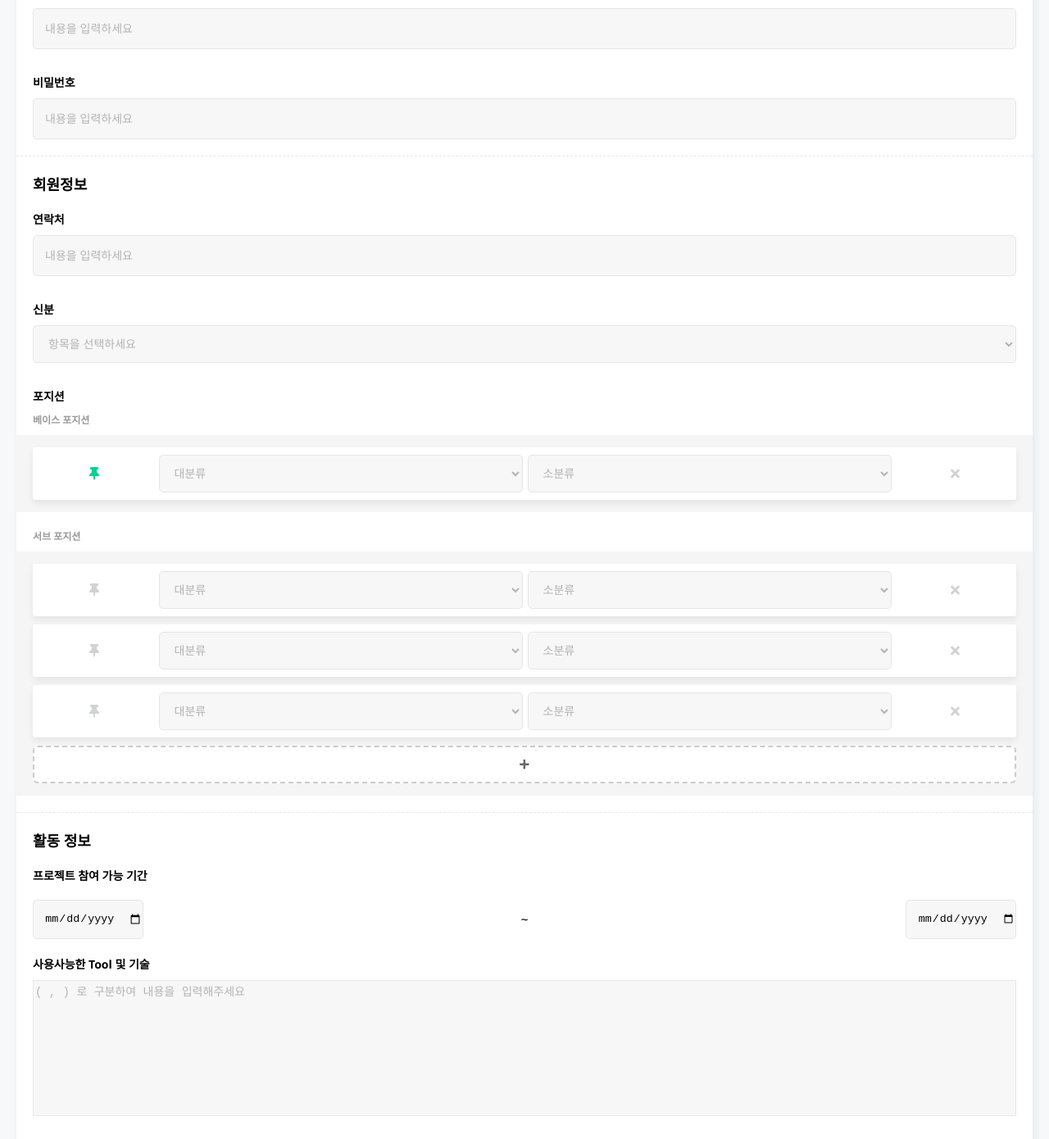
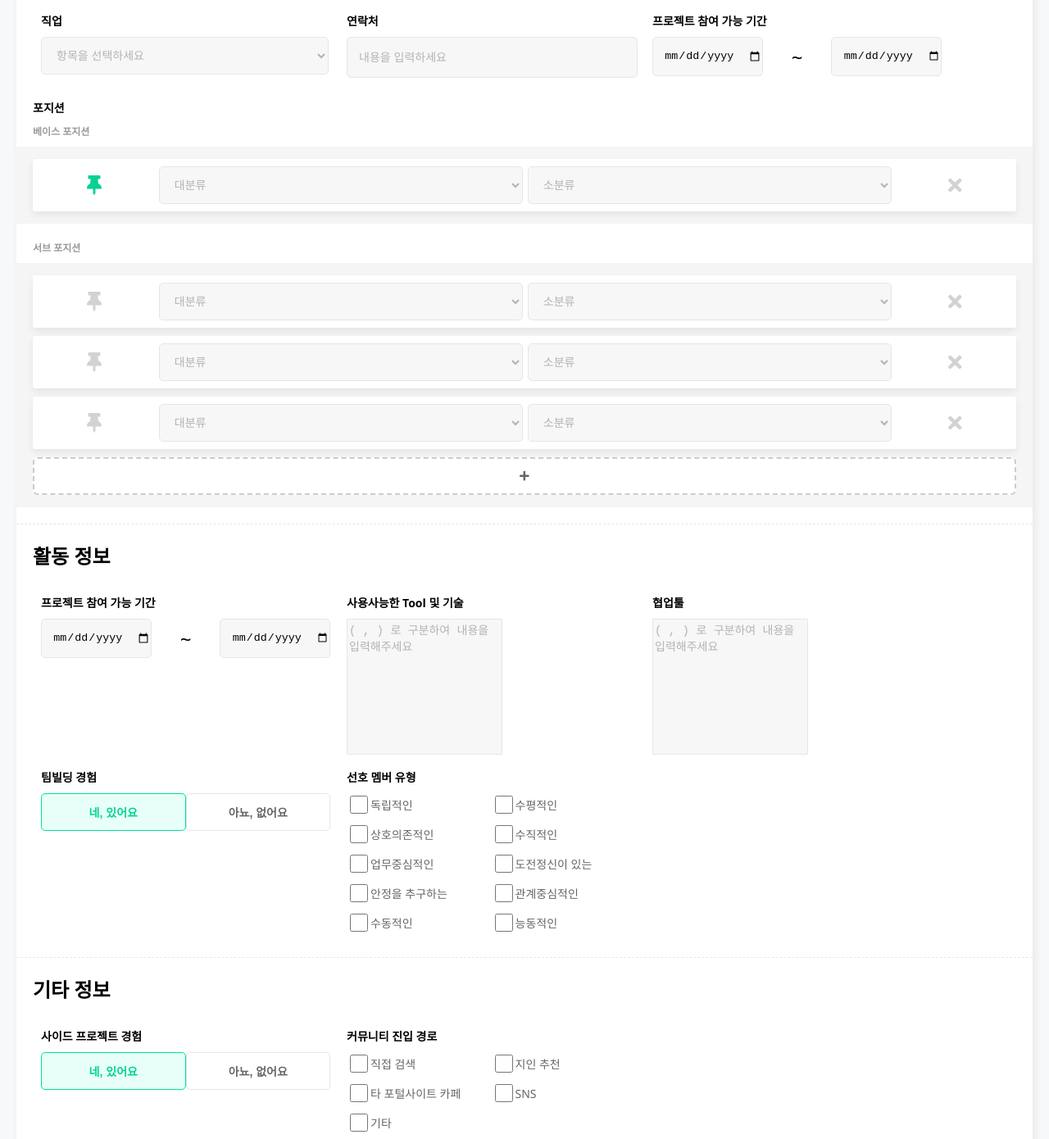
Before and after one commit to stump26/frontend, a React app: page / in a window 1280 px wide. Shown: the part 475-1865 px from the top of the page at 82% size. Built offline with nearby package versions, Linux system fonts and the light colour scheme.

Commit message:
마이페이지 pc화면작업중.

```diff
--- a/public/index.html
+++ b/public/index.html
@@ -3,7 +3,9 @@
 	<head>
 		<meta charset="utf-8" />
 		<link rel="icon" href="%PUBLIC_URL%/favicon.ico" />
-		<meta name="viewport" content="width=device-width, initial-scale=1" />
+		<!-- <meta name="viewport" content="width=device-width, initial-scale=1" /> -->
+		<meta name="viewport" content="width=device-width, minimal-ui, viewport-fit=cover" />
+
 		<meta name="theme-color" content="#000000" />
 		<meta name="description" content="Web site created using create-react-app" />
 		<link
--- a/src/Styles/main.jsx
+++ b/src/Styles/main.jsx
@@ -9,7 +9,7 @@ const viewPortSize = {
 };
 export const device = {
 	mobile: `(max-width: ${viewPortSize.mobile})`,
-	tablet: `(max-width: ${viewPortSize.tablet})`,
+	tablet: `(max-width: ${viewPortSize.laptop})`,
 	laptop: `(min-width: ${viewPortSize.laptop})`,
 	laptopL: `(min-width: ${viewPortSize.laptopL})`,
 	desktop: `(min-width: ${viewPortSize.desktop})`,
@@ -17,7 +17,7 @@ export const device = {
 export const PageHeadSpan = styled.span`
 	position: relative;
 	display: inline-block;
-	width: 100%;
+	width: calc(100% - 14px);
 	font-weight: 900;
 	border-bottom: 1px solid #e6e6e6;
 	@media ${device.tablet} {
@@ -25,6 +25,7 @@ export const PageHeadSpan = styled.span`
 		margin-top: 0.5rem;
 		padding-left: 0.5em;
 		padding-bottom: 1rem;
+		background-color: #ffffff;
 	}
 	@media ${device.laptop} {
 		border-bottom: none;
@@ -39,8 +40,8 @@ export const PageHeadSpan = styled.span`
 
 export const PageBody = styled.div`
 	background-color: #ffffff;
+	padding-top: 20px;
 	@media ${device.laptop} {
-		padding-top: 20px;
 		border-radius: 5px;
 		box-shadow: 3px 6px 10px 0 rgba(0, 0, 0, 0.07);
 	}
@@ -49,20 +50,49 @@ export const PageBody = styled.div`
 export const ContainerFrame = styled.div`
 	display: flex;
 	flex-direction: column;
-	margin: 20px 0;
+	margin-bottom: 20px;
 	border-bottom: 1px dashed #e6e6e6;
 	background-color: #ffffff;
+	@media ${device.laptop} {
+		font-size: 24px;
+	}
+`;
+export const ContainerBody = styled.div`
+	display: flex;
+	flex-direction: column;
+	width: calc(100% - 40px);
+	margin: 0 20px;
+	@media ${device.laptop} {
+		width: fit-content;
+		flex-direction: row;
+		flex-wrap: wrap;
+	}
 `;
 
 export const ContainerTitle = styled.span`
 	margin: 0 20px;
-	margin-bottom: 10px;
+	margin-bottom: 20px;
 	font-size: 18px;
 	font-weight: 900;
+	@media ${device.laptop} {
+		font-size: 24px;
+	}
 `;
 
-export const ContainerSubTitle = styled.span`
-	margin: 10px 20px;
+export const FormField = styled.div`
+	position: relative;
+	width: 100%;
+	margin: ${(props) => props.margin || '0'};
+	margin-bottom: 20px;
+	@media ${device.laptop} {
+		width: 353px;
+		margin: 0 10px;
+	}
+`;
+
+export const ContainerSubTitle = styled.div`
+	display: block;
+	margin: 10px 0;
 	font-size: 14px;
 	font-weight: 900;
 `;
@@ -72,11 +102,9 @@ export const FormTextField = styled.input.attrs(({ placeholder }) => ({
 	placeholder: placeholder || '내용을 입력해주세요',
 }))`
 	position: relative;
-	width: ${(props) => props.width || 'inherit'};
+	width: ${(props) => props.width || 'calc(100% - 20px)'};
 	height: 46px;
 	background-color: #f7f7f7;
-	margin: ${(props) => props.margin || '0 20px'};
-	margin-bottom: 20px;
 	padding-left: 1em;
 	font-size: 14px;
 	border-radius: 5px;
@@ -94,10 +122,14 @@ export const FormTextField = styled.input.attrs(({ placeholder }) => ({
 		background-color: #ffffff;
 		outline: none;
 	}
+
+	@media ${device.laptop} {
+		width: 337px;
+	}
 `;
 
 export const FormSingleSelect = styled.select`
-	width: ${(props) => props.width || '100%'};
+	width: ${(props) => props.width || 'calc(100% - 20px)'};
 	height: ${(props) => props.height || '46px'};
 	background-color: #f7f7f7;
 	font-size: 14px;
@@ -118,14 +150,17 @@ export const FormSingleOption = styled.option`
 export const FormTextArea = styled.textarea.attrs(({ placeholder }) => ({
 	placeholder: placeholder || '( , ) 로 구분하여 내용을 입력해주세요',
 }))`
-	margin: 0 20px;
-	margin-bottom: 20px;
 	min-height: 160px;
 	border-radius: 1px;
 	border: solid 1px #e6e6e6;
 	background-color: #f7f7f7;
 	font-size: 14px;
 	resize: none;
+
+	@media ${device.tablet} {
+		width: 100%;
+	}
+
 	::placeholder {
 		color: #b3b3b3;
 	}
@@ -134,7 +169,6 @@ export const FormTextArea = styled.textarea.attrs(({ placeholder }) => ({
 export const FromGridFrame = styled.div`
 	display: flex;
 	flex-wrap: wrap;
-	margin: 0 20px;
 	margin-bottom: 20px;
 `;
 
@@ -142,6 +176,7 @@ export const FormCheckItem = styled.div`
 	display: flex;
 	flex-basis: 50%;
 	align-items: center;
+	margin-bottom: 8px;
 	font-size: 14px;
 `;
 export const FormCheckbox = styled.input.attrs({
--- a/src/components/MyPage/AccountInfo.jsx
+++ b/src/components/MyPage/AccountInfo.jsx
@@ -1,18 +1,35 @@
 import React from 'react';
-import { ContainerFrame, ContainerTitle, ContainerSubTitle, FormTextField } from 'Styles/main';
+import {
+	ContainerFrame,
+	ContainerTitle,
+	ContainerBody,
+	ContainerSubTitle,
+	FormTextField,
+	FormField,
+} from 'Styles/main';
 
 const AccountInfo = () => {
 	return (
 		<ContainerFrame>
 			<ContainerTitle>계정정보</ContainerTitle>
+			<ContainerBody>
+				<FormField>
 					<ContainerSubTitle>이름</ContainerSubTitle>
 					<FormTextField placeholder="내용을 입력하세요" />
+				</FormField>
+				<FormField>
 					<ContainerSubTitle>이메일</ContainerSubTitle>
 					<FormTextField placeholder="내용을 입력하세요" />
+				</FormField>
+				<FormField>
 					<ContainerSubTitle>아이디</ContainerSubTitle>
 					<FormTextField placeholder="내용을 입력하세요" />
+				</FormField>
+				<FormField>
 					<ContainerSubTitle>비밀번호</ContainerSubTitle>
 					<FormTextField placeholder="내용을 입력하세요" />
+				</FormField>
+			</ContainerBody>
 		</ContainerFrame>
 	);
 };
--- a/src/components/MyPage/ActivityInfo.jsx
+++ b/src/components/MyPage/ActivityInfo.jsx
@@ -4,9 +4,17 @@ import moment from 'moment';
 import DateRangePicker from 'components/commons/DateRangePicker';
 import YesOrNoButton from 'components/commons/YesOrNoButton';
 import CheckBoxGroup from 'components/commons/CheckBoxGroup';
-import { ContainerFrame, ContainerTitle, ContainerSubTitle, FormTextArea } from 'Styles/main';
+import {
+	ContainerFrame,
+	ContainerTitle,
+	ContainerSubTitle,
+	FormTextArea,
+	ContainerBody,
+	FormField,
+} from 'Styles/main';
 
 const ActivityInformation = () => {
+	//redux로 뺴낼것
 	const fromDate = useState(moment().format('YYYY-MM-DD'));
 	const toDate = useState(moment().format('YYYY-MM-DD'));
 	const fromDatePickerRef = useRef();
@@ -27,16 +35,28 @@ const ActivityInformation = () => {
 	return (
 		<ContainerFrame>
 			<ContainerTitle>활동 정보</ContainerTitle>
+			<ContainerBody>
+				<FormField>
 					<ContainerSubTitle>프로젝트 참여 가능 기간</ContainerSubTitle>
 					<DateRangePicker refs={[fromDatePickerRef, toDatePickerRef]} />
+				</FormField>
+				<FormField>
 					<ContainerSubTitle>사용사능한 Tool 및 기술</ContainerSubTitle>
 					<FormTextArea />
+				</FormField>
+				<FormField>
 					<ContainerSubTitle>협업툴</ContainerSubTitle>
 					<FormTextArea />
+				</FormField>
+				<FormField>
 					<ContainerSubTitle>팀빌딩 경험</ContainerSubTitle>
 					<YesOrNoButton />
+				</FormField>
+				<FormField>
 					<ContainerSubTitle>선호 멤버 유형</ContainerSubTitle>
 					<CheckBoxGroup checkProps={PreferMemberProps} />
+				</FormField>
+			</ContainerBody>
 		</ContainerFrame>
 	);
 };
--- a/src/components/MyPage/EtcInfo.jsx
+++ b/src/components/MyPage/EtcInfo.jsx
@@ -2,17 +2,29 @@ import React from 'react';
 
 import YesOrNoButton from 'components/commons/YesOrNoButton';
 import CheckBoxGroup from 'components/commons/CheckBoxGroup';
-import { ContainerFrame, ContainerTitle, ContainerSubTitle } from 'Styles/main';
+import {
+	ContainerFrame,
+	ContainerTitle,
+	ContainerSubTitle,
+	ContainerBody,
+	FormField,
+} from 'Styles/main';
 
 const EtcInfo = () => {
 	const communityEntryPathProps = ['직접 검색', '지인 추천', '타 포털사이트 카페', 'SNS', '기타'];
 	return (
 		<ContainerFrame>
 			<ContainerTitle>기타 정보</ContainerTitle>
-			<ContainerSubTitle>사이드 프로젝트 경험</ContainerSubTitle>
-			<YesOrNoButton />
-			<ContainerSubTitle>커뮤니티 진입 경로</ContainerSubTitle>
-			<CheckBoxGroup checkProps={communityEntryPathProps} />
+			<ContainerBody>
+				<FormField>
+					<ContainerSubTitle>사이드 프로젝트 경험</ContainerSubTitle>
+					<YesOrNoButton />
+				</FormField>
+				<FormField>
+					<ContainerSubTitle>커뮤니티 진입 경로</ContainerSubTitle>
+					<CheckBoxGroup checkProps={communityEntryPathProps} />
+				</FormField>
+			</ContainerBody>
 		</ContainerFrame>
 	);
 };
--- a/src/components/MyPage/MemberProfile.jsx
+++ b/src/components/MyPage/MemberProfile.jsx
@@ -1,13 +1,23 @@
-import React from 'react';
+import React, { useState, useRef } from 'react';
 import styled from 'styled-components';
+import { useMediaQuery } from 'react-responsive';
+import moment from 'moment';
 
-import { ContainerFrame, ContainerTitle, ContainerSubTitle, FormTextField } from 'Styles/main';
+import {
+	ContainerFrame,
+	ContainerTitle,
+	ContainerSubTitle,
+	FormTextField,
+	FormField,
+	ContainerBody,
+} from 'Styles/main';
 import { PositionCardBackground, PositionCard, PositionAddBtn } from './PositionCard';
 import DropdownSelector from '../commons/DropdownSelector';
+import DateRangePicker from 'components/commons/DateRangePicker';
 
 const IdentySelector = styled.div`
-	margin: 0 20px;
 	margin-bottom: 20px;
+	width: 105%;
 `;
 const PositionSubTitle = styled.span`
 	margin: 0 20px;
@@ -18,16 +28,53 @@ const PositionSubTitle = styled.span`
 `;
 
 const MemberProfile = () => {
+	const isTabletOrMobile = useMediaQuery({ query: '(max-width: 1224px)' });
+
+	//redux로 뺴낼것
+	const fromDate = useState(moment().format('YYYY-MM-DD'));
+	const toDate = useState(moment().format('YYYY-MM-DD'));
+	const fromDatePickerRef = useRef();
+	const toDatePickerRef = useRef();
+
 	return (
 		<ContainerFrame>
 			<ContainerTitle>회원정보</ContainerTitle>
+			<ContainerBody>
+				{isTabletOrMobile ? (
+					<>
+						<FormField>
 							<ContainerSubTitle>연락처</ContainerSubTitle>
 							<FormTextField placeholder="내용을 입력하세요" />
-			<ContainerSubTitle>신분</ContainerSubTitle>
+						</FormField>
+						<FormField>
+							<ContainerSubTitle>직업</ContainerSubTitle>
 							<IdentySelector>
 								<DropdownSelector field={['대학생', '직장인']} placeholder="항목을 선택하세요" />
 							</IdentySelector>
+						</FormField>
+					</>
+				) : (
+					<>
+						<FormField>
+							<ContainerSubTitle>직업</ContainerSubTitle>
+							<IdentySelector>
+								<DropdownSelector field={['대학생', '직장인']} placeholder="항목을 선택하세요" />
+							</IdentySelector>
+						</FormField>
+						<FormField>
+							<ContainerSubTitle>연락처</ContainerSubTitle>
+							<FormTextField placeholder="내용을 입력하세요" />
+						</FormField>
+						<FormField>
+							<ContainerSubTitle>프로젝트 참여 가능 기간</ContainerSubTitle>
+							<DateRangePicker refs={[fromDatePickerRef, toDatePickerRef]} />
+						</FormField>
+					</>
+				)}
+			</ContainerBody>
+			<ContainerBody>
 				<ContainerSubTitle>포지션</ContainerSubTitle>
+			</ContainerBody>
 			<PositionSubTitle>베이스 포지션</PositionSubTitle>
 			<PositionCardBackground>
 				<PositionCard enableTack />
--- a/src/components/commons/DateRangePicker.jsx
+++ b/src/components/commons/DateRangePicker.jsx
@@ -6,7 +6,6 @@ const FormDateRangePickerFrame = styled.div`
 	flex-direction: row;
 	align-items: center;
 	justify-content: space-between;
-	margin: 10px 20px;
 `;
 const DatePicker = styled.input`
 	height: 46px;
--- a/src/components/commons/YesOrNoButton.jsx
+++ b/src/components/commons/YesOrNoButton.jsx
@@ -5,8 +5,6 @@ const ButtonFrame = styled.div`
 	display: flex;
 	flex-direction: row;
 	height: 46px;
-	margin: 0 20px;
-	margin-bottom: 20px;
 `;
 
 const ButtonItemActive = css`
```
Lines whose indentation alone changed are shown as unchanged.
